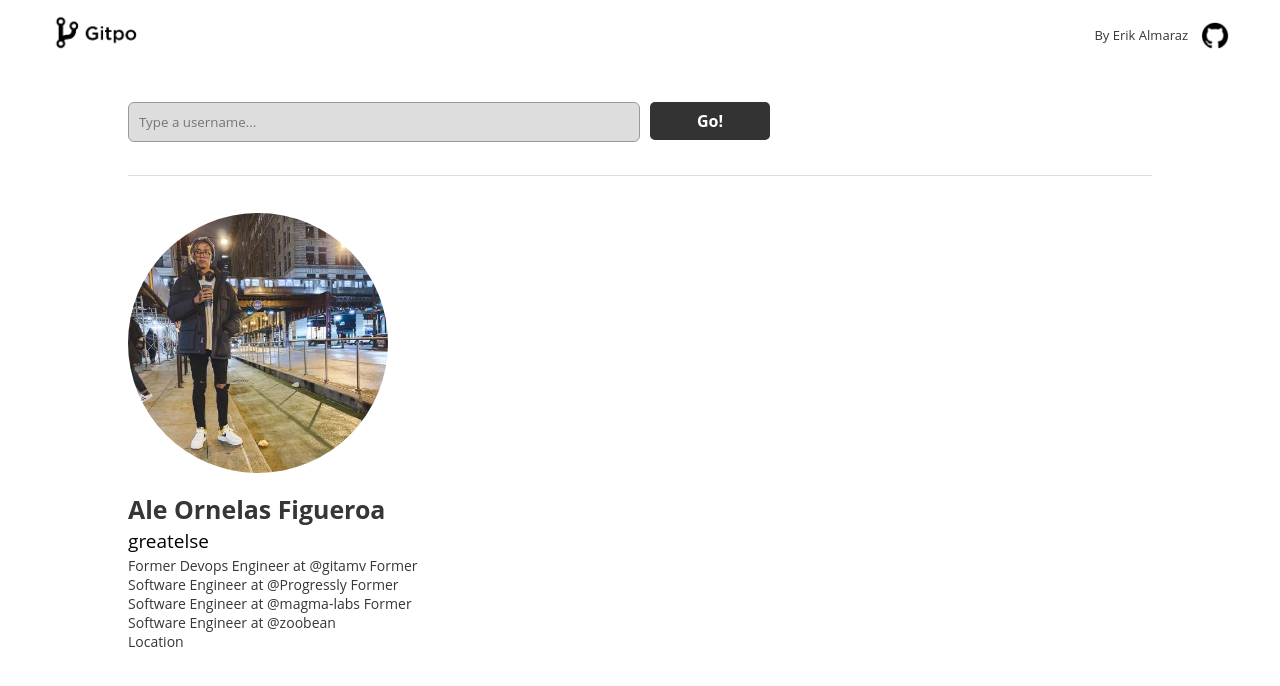
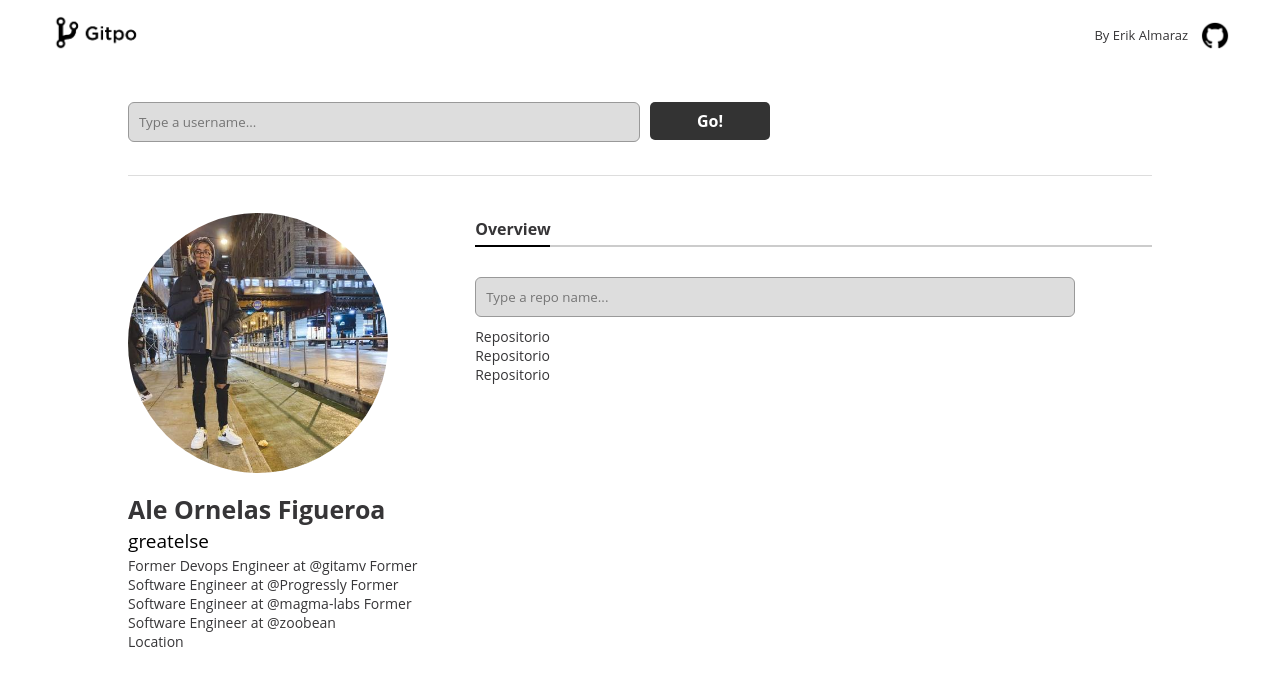
Before and after one commit to erikalmaraz/gitpo-finder, a React (Create React App) app: page /user/1 in a window 1280 px wide. Shown: the top 686 px of the page. Built offline with nearby package versions, Linux system fonts and the light colour scheme.

Commit message:
Add base structure for repository component

```diff
--- a/src/components/Header/Header.tsx
+++ b/src/components/Header/Header.tsx
@@ -1,17 +1,17 @@
 import React from "react";
-import { Wrapper, AuthorContainer } from "./Styles";
+import * as S from "./Styles";
 const Header = () => {
   return (
     <>
-      <Wrapper>
+      <S.Wrapper>
         <div>
           <img src="../assets/images/logo-01.png" alt="Logo" />
         </div>
-        <AuthorContainer>
+        <S.AuthorContainer>
           <span>By Erik Almaraz</span>
           <img src="../assets/icons/github-icon.png" alt="Github repo" />
-        </AuthorContainer>
-      </Wrapper>
+        </S.AuthorContainer>
+      </S.Wrapper>
     </>
   );
 };
--- /dev/null
+++ b/src/components/Repository/Repository.jsx
@@ -0,0 +1,13 @@
+import React from "react";
+// import * as S from "./Syles"
+const Repository = () => {
+  return (
+    <>
+     <div>
+       Repositorio
+     </div>
+    </>
+  );
+};
+
+export default Repository;
--- /dev/null
+++ b/src/components/RepositoryFinder/RepositoryFinder.tsx
@@ -0,0 +1,11 @@
+import React from "react";
+import * as S from "./Syles"
+const RepositoryFinder = () => {
+  return (
+    <>
+     <S.SearchRepositoryInput/>
+    </>
+  );
+};
+
+export default RepositoryFinder;
--- /dev/null
+++ b/src/components/RepositoryFinder/Syles.ts
@@ -0,0 +1,15 @@
+import React from "react";
+import styled from "styled-components";
+
+export const SearchRepositoryInput = styled.input.attrs({
+  type: "text",
+  placeholder: "Type a repo name...",
+})`
+  width: 100%;
+  max-width: 600px;
+  border-radius: 6px;
+  border: 1px solid #999;
+  padding: 10px;
+  margin: 10px 0;
+  background: #ddd;
+`;
--- a/src/pages/User/Styles.ts
+++ b/src/pages/User/Styles.ts
@@ -24,3 +24,29 @@ export const FinderContainer = styled.div`
     }
   }
 `;
+
+export const RepositoryOverviewContainer = styled.div`
+  width: 70%;
+  padding-top: 20px;
+  padding-left: 40px;
+`;
+
+export const RepositoryListContainer = styled.div`
+  padding-top: 20px;
+`;
+
+export const TabsContainer = styled.div`
+  border-bottom: 2px solid #ccc;
+  width: 100%;
+`;
+
+export const TabItem = styled.div`
+  max-width: 75px;
+  text-align: center;
+  font-weight: bold;
+  font-size: 1rem;
+  border-bottom: 2px solid #000;
+  padding-bottom: 5px;
+  margin-bottom: -2px;
+  cursor: pointer;
+`;
--- a/src/pages/User/User.tsx
+++ b/src/pages/User/User.tsx
@@ -1,6 +1,8 @@
 import React from "react";
 import Sidebar from "../../components/Sidebar/Sidebar";
-import UserFinder from "../../components/UserFinder/UserFinder"
+import UserFinder from "../../components/UserFinder/UserFinder";
+import RepositoryFinder from "../../components/RepositoryFinder/RepositoryFinder";
+import Repository from "../../components/Repository/Repository";
 import * as S from "./Styles";
 
 const User = () => {
@@ -14,9 +16,30 @@ const User = () => {
         {/* End Search Other User */}
         <S.CenterContainter>
           <Sidebar />
-          {/* Repositories Tab */}
-          <div></div>
-          {/* End Repositories Tab */}
+          {/* Repositories Container */}
+          <S.RepositoryOverviewContainer>
+            {/* Repositories Tabs */}
+            <S.TabsContainer>
+              <S.TabItem>
+                <span></span>
+                <span>Overview</span>
+              </S.TabItem>
+            </S.TabsContainer>
+            {/* End Repositories Tabs */}
+            {/* Repository List */}
+            <S.RepositoryListContainer>
+              <div>
+                <RepositoryFinder />
+              </div>
+              <div>
+                {[1, 2, 3].map(() => (
+                  <Repository />
+                ))}
+              </div>
+            </S.RepositoryListContainer>
+            {/* Repository List */}
+          </S.RepositoryOverviewContainer>
+          {/* End Repositories Container */}
         </S.CenterContainter>
       </section>
     </>
```
Also changed, not shown: src/components/RepositoryList/RepositoryList.tsx (deleted, +0 -17 lines).
